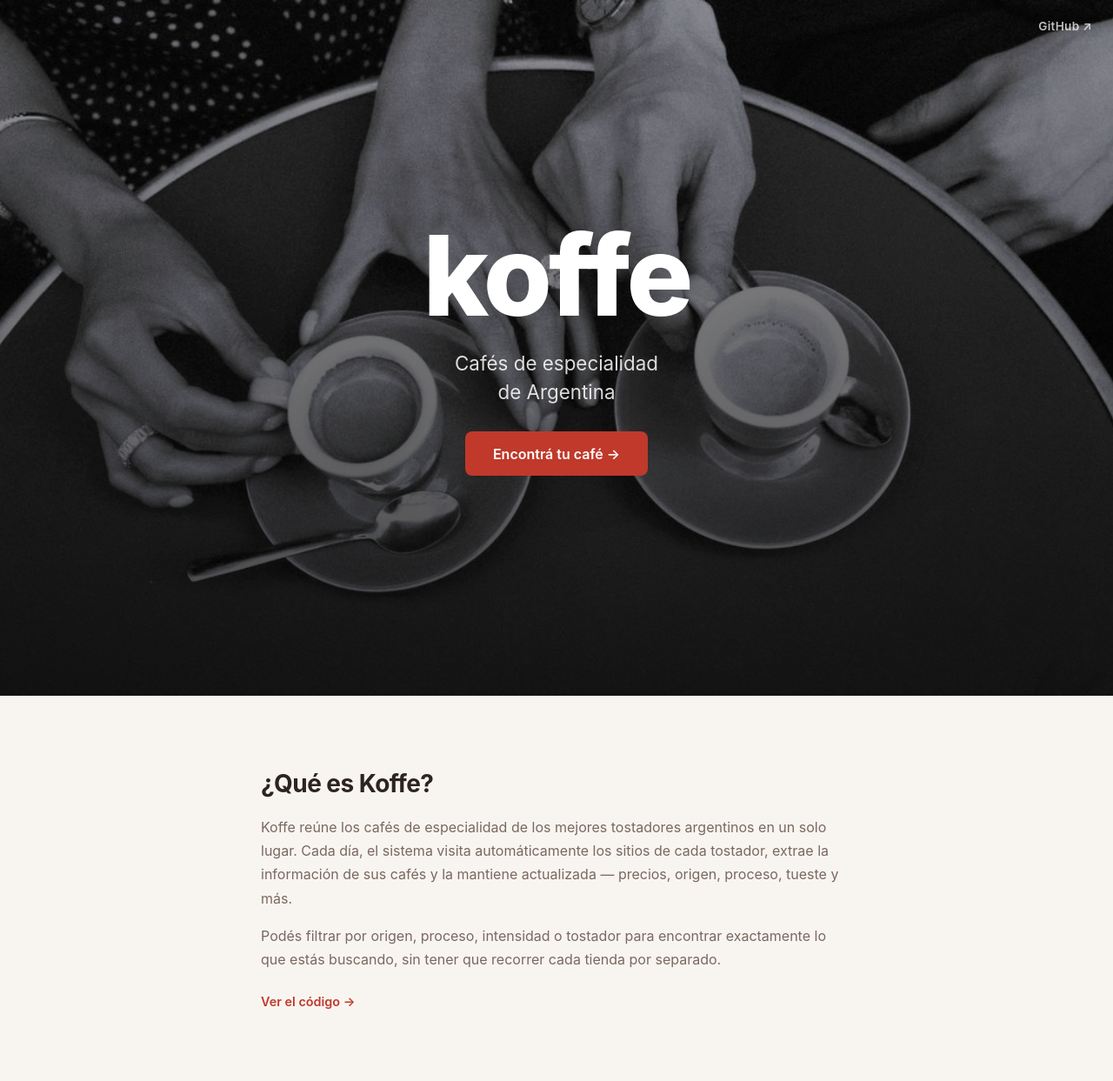
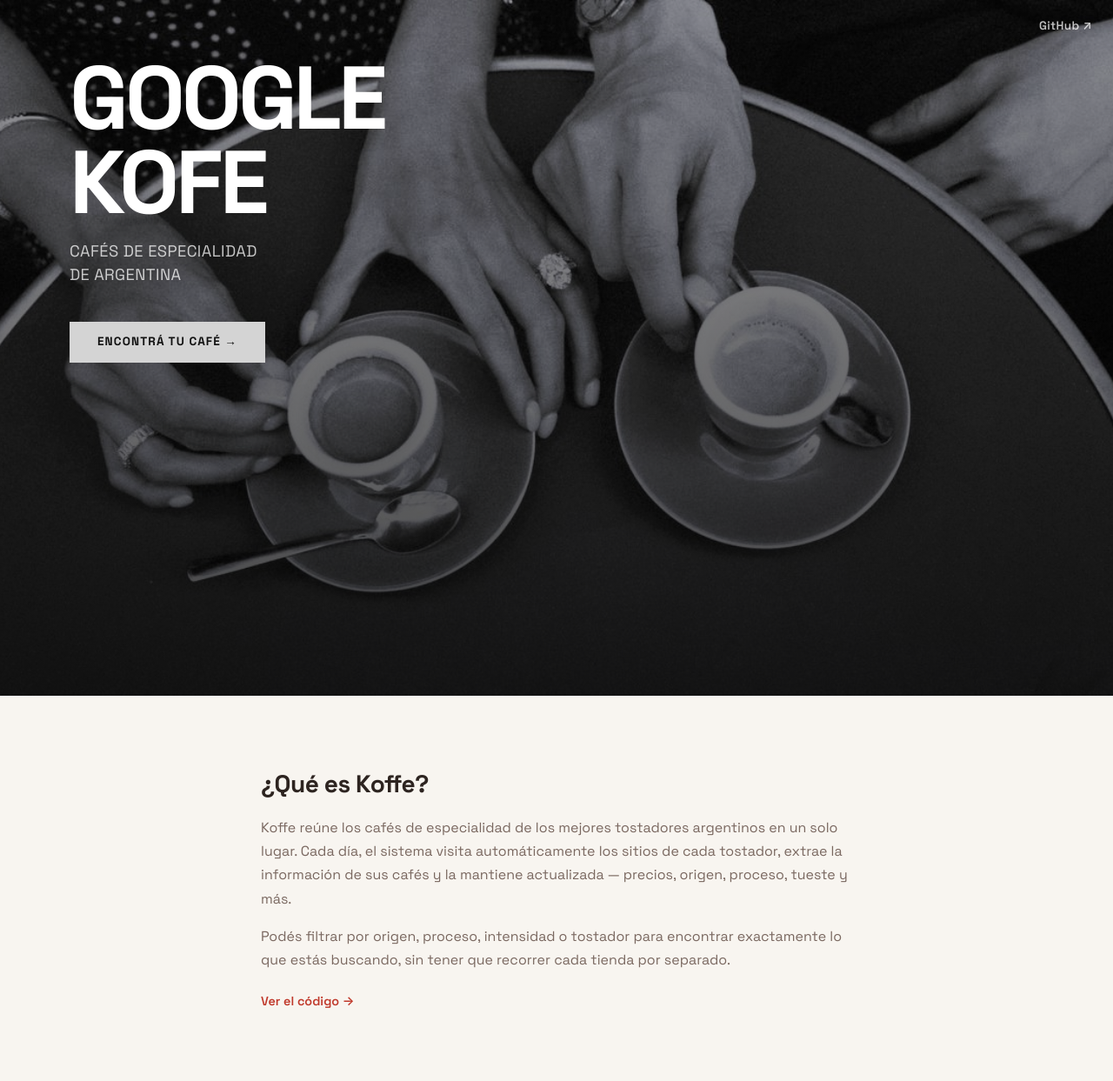
Before and after one commit to Zubin-Bruno/koffe, a FastAPI app: page / in a window 1280 px wide. Shown: the whole page at 87% size. Run offline with FastAPI, Linux system fonts and the light colour scheme.

Commit message:
Redesign typography and hero layout — sharp designer aesthetic
- Import Space Grotesk (Google Fonts) as primary typeface across all pages
- Set border-radius to 0 everywhere — fully angular, no soft corners
- Landing hero: content moved to upper-left, title changed to "Google Kofe"
- Hero CTA button: grey (#d4d4d4) + uppercase + zero radius
- Logo in header: renamed to "Google Kofe", emoji removed, Space Grotesk 800

Co-Authored-By: Claude Sonnet 4.6 <noreply@anthropic.com>

```diff
--- a/koffe/frontend/static/style.css
+++ b/koffe/frontend/static/style.css
@@ -1,3 +1,5 @@
+@import url('https://fonts.googleapis.com/css2?family=Space+Grotesk:wght@400;500;600;700;800&display=swap');
+
 /* ── Reset & base ─────────────────────────────────────────── */
 *, *::before, *::after { box-sizing: border-box; margin: 0; padding: 0; }
 
@@ -10,12 +12,12 @@
   --accent: #c0392b;
   --accent-hover: #a93226;
   --tag-bg: #ede8e2;
-  --radius: 8px;
+  --radius: 0px;
   --shadow: 0 1px 3px rgba(0,0,0,0.08), 0 1px 2px rgba(0,0,0,0.06);
 }
 
 body {
-  font-family: -apple-system, BlinkMacSystemFont, "Segoe UI", sans-serif;
+  font-family: 'Space Grotesk', -apple-system, BlinkMacSystemFont, "Segoe UI", sans-serif;
   background: var(--bg);
   color: var(--text);
   line-height: 1.5;
@@ -38,9 +40,11 @@ header {
 }
 
 .logo {
-  font-size: 1.5rem;
-  font-weight: 700;
-  letter-spacing: -0.5px;
+  font-family: 'Space Grotesk', sans-serif;
+  font-size: 1.1rem;
+  font-weight: 800;
+  letter-spacing: -0.03em;
+  text-transform: uppercase;
 }
 
 .tagline {
@@ -535,8 +539,8 @@ body.modal-open { overflow: hidden; }
   min-height: 500px;
   overflow: hidden;
   display: flex;
-  align-items: center;
-  justify-content: center;
+  align-items: flex-start;
+  justify-content: flex-start;
 }
 
 /* Background photo fills the whole hero area */
@@ -561,52 +565,59 @@ body.modal-open { overflow: hidden; }
   );
 }
 
-/* Centered text block — sits on top of the overlay (z-index) */
+/* Upper-left text block — sits on top of the overlay (z-index) */
 .hero-content {
   position: relative;
   z-index: 1;
   display: flex;
   flex-direction: column;
-  align-items: center;
-  text-align: center;
-  gap: 1.25rem;
-  padding: 2rem;
+  align-items: flex-start;
+  text-align: left;
+  gap: 1rem;
+  padding: 4rem 5rem;
+  max-width: 700px;
 }
 
 /* Large editorial title */
 .hero-title {
-  font-size: clamp(3.5rem, 12vw, 8rem);
+  font-family: 'Space Grotesk', sans-serif;
+  font-size: clamp(3rem, 8vw, 6.5rem);
   font-weight: 800;
-  letter-spacing: -0.03em;
+  letter-spacing: -0.04em;
   color: #ffffff;
-  line-height: 1;
+  line-height: 0.95;
+  text-transform: uppercase;
 }
 
 /* Subtitle / tagline */
 .hero-tagline {
-  font-size: clamp(1rem, 2.5vw, 1.4rem);
-  color: rgba(255, 255, 255, 0.85);
+  font-size: clamp(0.9rem, 2vw, 1.15rem);
+  color: rgba(255, 255, 255, 0.75);
   line-height: 1.5;
   font-weight: 400;
+  letter-spacing: 0.02em;
+  text-transform: uppercase;
 }
 
-/* Primary CTA button */
+/* Grey CTA button — sharp, no radius */
 .btn-cta {
   display: inline-block;
-  margin-top: 0.5rem;
+  margin-top: 1.5rem;
   padding: 0.85rem 2rem;
-  background: var(--accent);
-  color: #ffffff;
-  font-size: 1rem;
-  font-weight: 600;
-  border-radius: var(--radius);
-  transition: background 0.15s, transform 0.1s;
+  background: #d4d4d4;
+  color: #111111;
+  font-family: 'Space Grotesk', sans-serif;
+  font-size: 0.85rem;
+  font-weight: 700;
+  letter-spacing: 0.08em;
+  text-transform: uppercase;
+  border-radius: 0;
+  transition: background 0.15s;
   text-decoration: none;
 }
 
 .btn-cta:hover {
-  background: var(--accent-hover);
-  transform: translateY(-1px);
+  background: #ffffff;
   text-decoration: none;
 }
 
@@ -671,7 +682,7 @@ body.modal-open { overflow: hidden; }
 
 /* Landing responsive tweaks */
 @media (max-width: 600px) {
-  .hero-content { gap: 1rem; }
-  .btn-cta { padding: 0.75rem 1.5rem; font-size: 0.95rem; }
+  .hero-content { padding: 2rem 1.5rem; gap: 0.75rem; }
+  .btn-cta { padding: 0.75rem 1.5rem; }
   .about { padding: 3rem 1.25rem; }
 }
--- a/koffe/frontend/templates/landing.html
+++ b/koffe/frontend/templates/landing.html
@@ -3,7 +3,7 @@
 <head>
   <meta charset="UTF-8" />
   <meta name="viewport" content="width=device-width, initial-scale=1.0" />
-  <title>Koffe — Cafés de especialidad de Argentina</title>
+  <title>Google Kofe — Cafés de especialidad de Argentina</title>
   <link rel="stylesheet" href="/static/style.css" />
 </head>
 <body class="landing-body">
@@ -25,9 +25,9 @@
       GitHub ↗
     </a>
 
-    <!-- Center content -->
+    <!-- Upper-left content -->
     <div class="hero-content">
-      <h1 class="hero-title">koffe</h1>
+      <h1 class="hero-title">Google Kofe</h1>
       <p class="hero-tagline">Cafés de especialidad<br>de Argentina</p>
       <a class="btn-cta" href="/explorar">Encontrá tu café →</a>
     </div>
```
Also changed, not shown: koffe/frontend/templates/base.html (+5 -2 lines).
